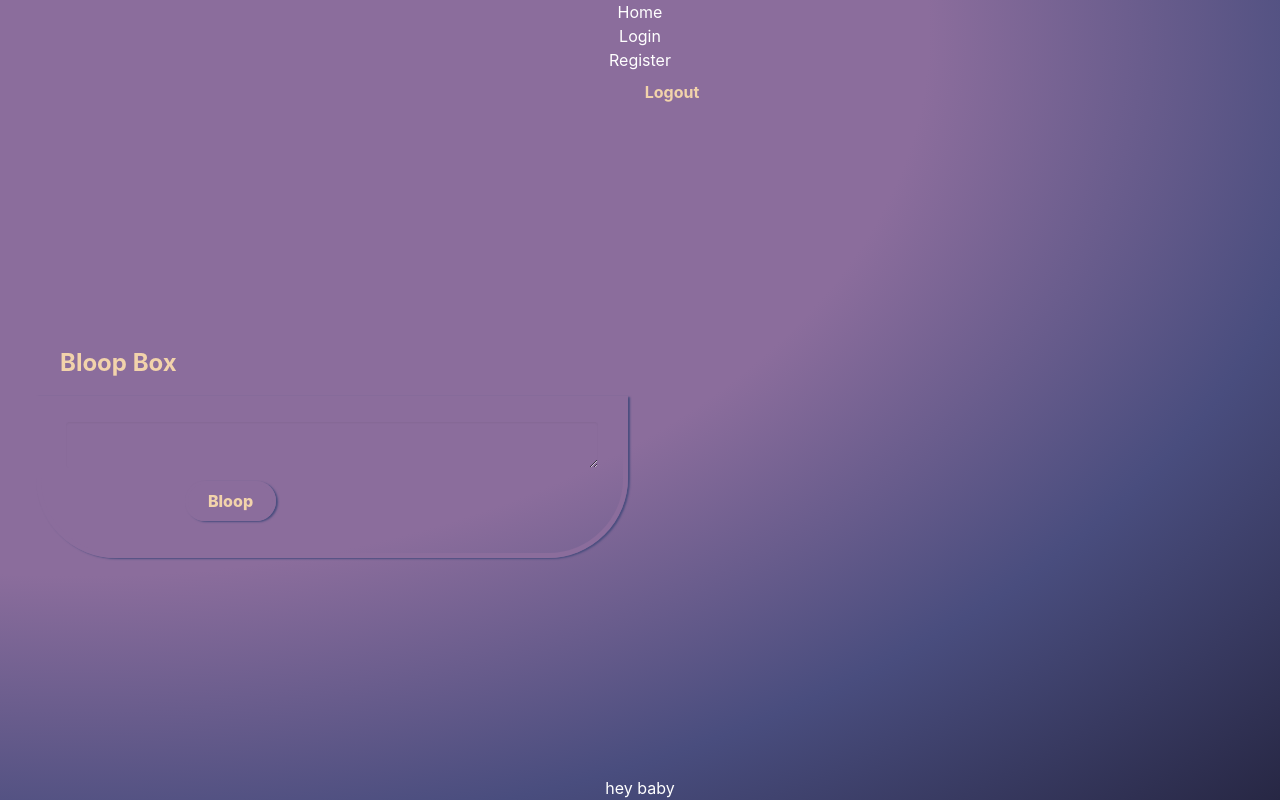
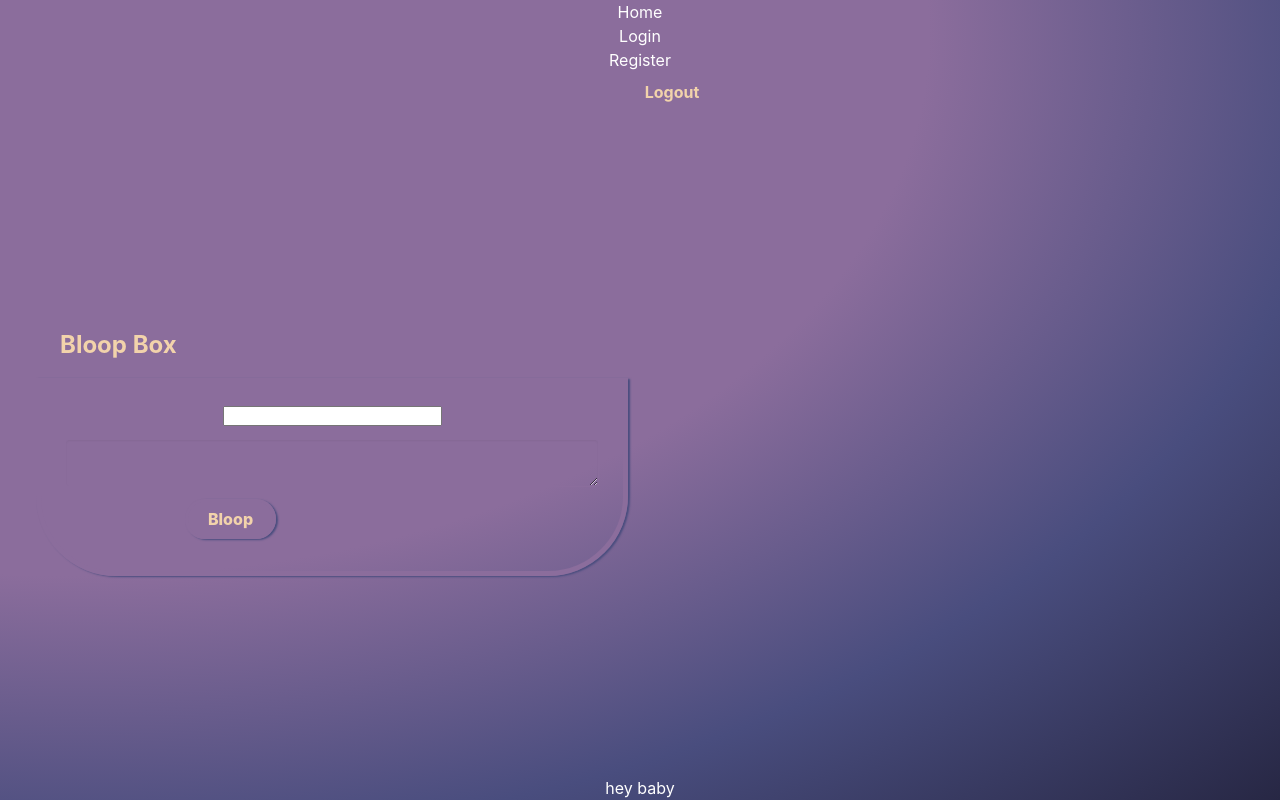
Before and after one commit to baezus/bloop-build, a React (Create React App) app in the folder client/: page /bloop in a window 1280 px wide. Built offline with nearby package versions, Linux system fonts and the light colour scheme.

Commit message:
Got the 'display name' part of the socket box working.

```diff
--- a/client/src/components/Bloop.js
+++ b/client/src/components/Bloop.js
@@ -3,7 +3,6 @@ import '../styles/bloopbox.scss';
 import io from 'socket.io-client';
 import { UserContext } from '../recoil/UserState';
 const socket = io.connect('http://localhost:2737');
-
 
 
 class Bloop extends React.Component {
@@ -17,6 +16,7 @@ class Bloop extends React.Component {
   }
 
   componentDidMount() {
+
     socket.on('chat message', ({ nickname, msg }) => {
       this.setState({
         chat: [...this.state.chat, { nickname, msg }]
@@ -30,7 +30,7 @@ class Bloop extends React.Component {
 
   onMessageSubmit = () => {
     const { msg } = this.state;
-    const { nickname } = 'pep';
+    const { nickname } = this.state;
     socket.emit('chat message', { nickname, msg });
 
     this.setState({ msg: '' });
@@ -61,6 +61,18 @@ class Bloop extends React.Component {
 
         <div className="field">
           <div className="control">
+            <input
+            className="nickname"
+            type="text"
+            id="nickname"
+            name="nickname"
+            onChange={e => this.onTextChange(e)}
+            value = {this.state.nickname}
+            />
+          </div>
+        </div>
+        <div className="field">
+          <div className="control">
           <textarea
             className="textarea is-small is-size-6"
             id="bloopinPut"
```
Also changed, not shown: 1 other file (tests, documents, lock files or other folders).
